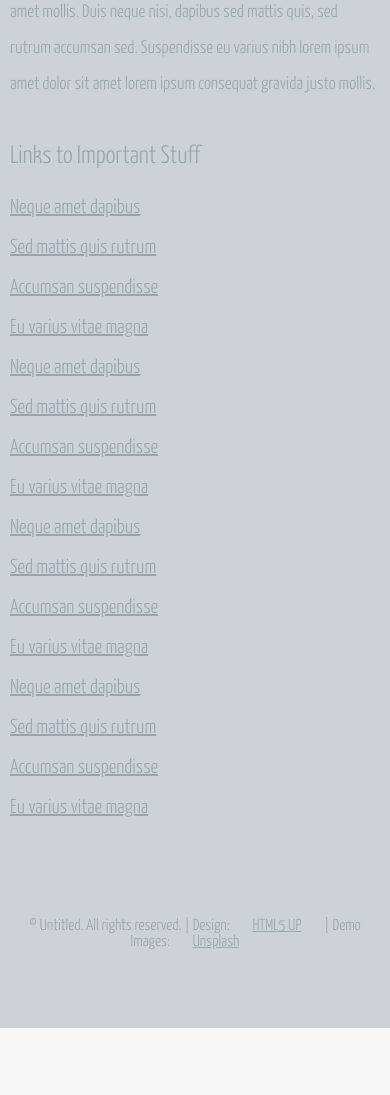
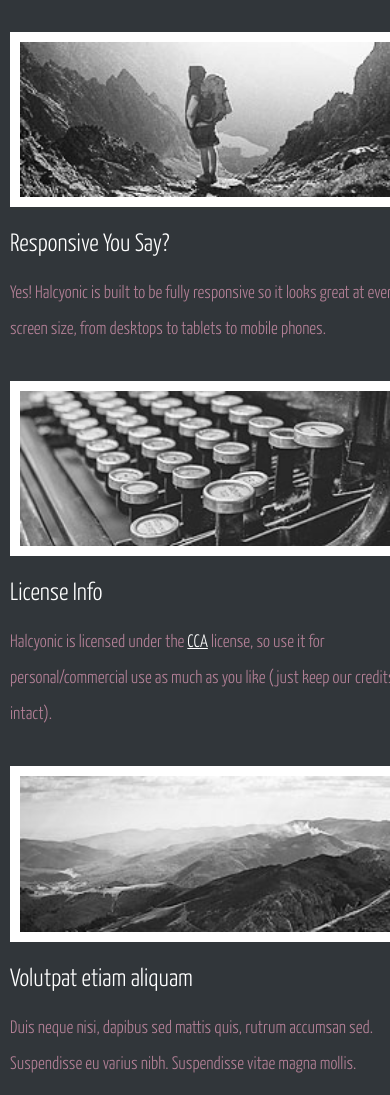
Before and after one commit to rubensato/TP-Parcial_LPPA_1, a plain HTML site: page index.html in a window 390 px wide. Shown: the part 892-1987 px from the top of the page. Before the commit the page ends 1920 px from the top, so only its background shows below. Drawn offline with Linux system fonts and the light colour scheme.

Commit message:
pagina homepage - estructura basica - segundo tramo news

```diff
--- a/css/style.css
+++ b/css/style.css
@@ -219,6 +219,46 @@ header label:hover {
   margin-top: 15px;
 }
 
+#news {
+  background-color: #31363A;
+}
+
+#news-container {
+  width: 100%;
+  display: flex;
+  flex-direction: row;
+  padding-top: 10px;
+  padding-bottom: 10px;
+}
+
+.news-doble {
+  width: 50%;
+  display: flex;
+  flex-direction: row;
+}
+
+.news-box {
+  width: 50%;
+  margin: 10px;
+}
+
+.news-box h2 {
+  font-size: 25px;
+  color: #fff;
+  margin-top: 20px;
+  margin-bottom: 20px;
+}
+
+.news-box p {
+  font-size: 18px;
+  line-height: 2em;
+}
+
+.news-box a {
+  font-size: 18px;
+  color: #fff;
+}
+
 
 /*One Column*/
 #onecolumn {
@@ -228,8 +268,7 @@ header label:hover {
 
 #onecolumn-1 {
   width: 100%;
-  background-color: white;
-  line-height: 2em;
+  background-color: white;#B48097
   padding: 30px;
   margin-top: 50px;
   margin-bottom: 50px;
@@ -566,6 +605,19 @@ header label:hover {
     padding: 10px;
   }
 
+  #news-container {
+    width: 100%;
+    display: flex;
+    flex-direction: column;
+    padding-top: 10px;
+    padding-bottom: 10px;
+  }
+
+  .news-doble {
+    width: 100%;
+  }
+
+
   /*three column*/
   #threecolumn-1 {
     width: 100%;
@@ -598,4 +650,20 @@ header label:hover {
     margin: 0;
     padding: 0;
   }
+
+  /*HomePage*/
+  #boton-clickme {
+    width: 100%;
+  }
+
+  .news-doble {
+    width: 100%;
+    display: flex;
+    flex-direction: column;
+  }
+
+  .news-box {
+    width: 100%;
+    margin: 10px;
+  }
 }
--- a/index.html
+++ b/index.html
@@ -51,13 +51,42 @@
       </div>
     </section>
 
-    <section id="newsletter">
+    <section id="news">
       <div class="container">
-        <h1>Subscribe To Our Newsletter</h1>
-        <form>
-          <input type="email" placeholder="Enter Email...">
-          <button type="submit" class="button_1">Subscribe</button>
-        </form>
+        <div id="news-container">
+          <div class="news-doble">
+            <div class="news-box">
+              <img id="imagenbanner" src="./img/pic01.jpg" alt="" />
+              <h2>Welcome to Halcyonic</h2>
+              <p>
+                This is <strong>Halcyonic</strong>, a free site template by <a href="http://twitter.com/ajlkn">AJ</a> for <a href="http://html5up.net/">HTML5 UP</a>. It's responsive, built on HTML5 + CSS3, and includes 5 unique page layouts.
+              </p>
+            </div>
+            <div class="news-box">
+              <img id="imagenbanner" src="./img/pic02.jpg" alt="" />
+              <h2>Responsive You Say?</h2>
+              <p>
+                Yes! Halcyonic is built to be fully responsive so it looks great at every screen size, from desktops to tablets to mobile phones.
+              </p>
+            </div>
+          </div>
+          <div class="news-doble">
+            <div class="news-box">
+              <img id="imagenbanner" src="./img/pic03.jpg" alt="" />
+              <h2>License Info</h2>
+              <p>
+                Halcyonic is licensed under the <a href="http://twitter.com/ajlkn">CCA</a> license, so use it for personal/commercial use as much as you like (just keep our credits intact).
+              </p>
+            </div>
+            <div class="news-box">
+              <img id="imagenbanner" src="./img/pic04.jpg" alt="" />
+              <h2>Volutpat etiam aliquam</h2>
+              <p>
+                Duis neque nisi, dapibus sed mattis quis, rutrum accumsan sed. Suspendisse eu varius nibh. Suspendisse vitae magna mollis.
+              </p>
+            </div>
+          </div>
+        </div>
       </div>
     </section>
 
```
Also changed, not shown: img/pic01.jpg (added), img/pic02.jpg (added), img/pic03.jpg (added), img/pic04.jpg (added).
